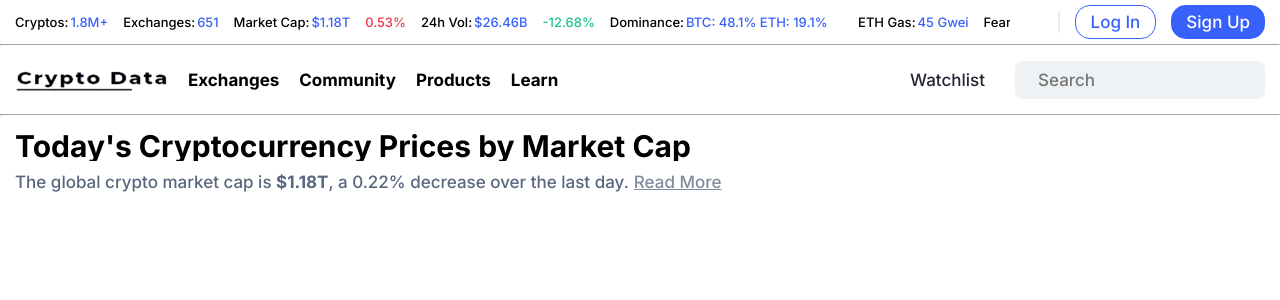
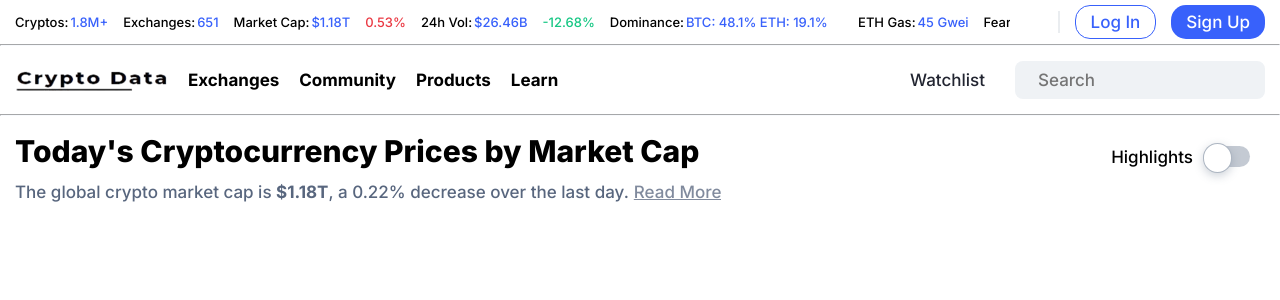
Before and after one commit to mouad-P7/Crypto-data, a React (Vite) app: page / in a window 1280 px wide. Shown: the top 300 px of the page. Built offline with nearby package versions, Linux system fonts and the light colour scheme; some icons are missing.

Commit message:
Create <Home/> Hero and <Highlights/>.

```diff
--- a/src/components/common/Hero.jsx
+++ b/src/components/common/Hero.jsx
@@ -8,7 +8,7 @@ export default function Hero({title, firstLine, children, ...restProps}) {
 
   return (
     <div className="Hero" {...restProps}>
-      <h3>{title}</h3>
+      <h1>{title}</h1>
       <p className='first-line-ctr'>
         {firstLine}
         {
--- a/src/components/common/styles/Hero.css
+++ b/src/components/common/styles/Hero.css
@@ -6,6 +6,6 @@
   cursor: pointer;
   text-decoration: underline;
   color: var(--text-gray);
-  user-select: 'none';
+  user-select: none;
   margin-left: 5px;
 }
--- /dev/null
+++ b/src/components/pages/Home/HighlightCard.jsx
@@ -0,0 +1,15 @@
+import { Link } from 'react-router-dom';
+import './styles/HighlightCard.css';
+
+
+export default function HighlightCard({title, link, children, ...restProps}) {
+  return (
+    <div className='highlight-card card' {...restProps}>
+      <div className="title-ctr">
+        <p className='title'>{title}</p>
+        {link && <Link to={link} className='blue-link'>More &gt;</Link>}
+      </div>
+      <div className="highlight-content">{children}</div>
+    </div>
+  );
+};
--- a/src/components/pages/Home/Home.jsx
+++ b/src/components/pages/Home/Home.jsx
@@ -1,8 +1,19 @@
+import { useState } from "react";
 import Hero from "../../common/Hero";
-// import '';
+import HighlightCard from "./HighlightCard";
+import { FaCircleInfo } from "react-icons/fa6";
+import './styles/Home.css';
 
 
 export default function Home() {
+  const [showHighlights, setShowHighlights] = useState(false);
+
+
+  function handleToggleSwitch(){
+    setShowHighlights(prevState => !prevState);
+  };
+
+
   return (
     <div id="Home" style={{ padding: '15px' }}>
       <div id="home-hero-ctr">
@@ -13,7 +24,19 @@ export default function Home() {
           <p>The total crypto market volume over the last 24 hours is <strong>$24.18B</strong>, which makes a 35.96% increase. The total volume in DeFi is currently <strong>$2.26B</strong>, <strong>9.33%</strong> of the total crypto market 24-hour volume. The volume of all stable coins is now <strong>$20.97B</strong>, which is <strong>86.73%</strong> of the total crypto market 24-hour volume.</p>
           <p>Bitcoin’s dominance is currently <strong>48.19%</strong>, an increase of 0.16% over the day.</p>
         </Hero>
+        <div className='toggle-ctr'>
+          <label htmlFor="hero-toggle" style={{ userSelect: 'none' }}>Highlights</label>
+          <input id='hero-toggle' className="switch" type="checkbox" checked={showHighlights} onChange={handleToggleSwitch} />
+        </div>
       </div>
+      {
+        showHighlights &&
+        <div id="hightlights-ctr">
+          <HighlightCard title='🔥 Trending' link='trending'/>
+          <HighlightCard title='⭐ Top Community Accounts' link='community'/>
+          <HighlightCard title={<><p>Fear & Greed Index</p><FaCircleInfo /></>} />
+        </div>
+      }
     </div>
   );
 };
--- /dev/null
+++ b/src/components/pages/Home/styles/HighlightCard.css
@@ -0,0 +1,16 @@
+.highlight-card{
+  height: 200px;
+  flex-grow: 1;
+  box-shadow: #58667e14 0px 4px 24px, #58667e1f 0px 1px 2px;
+}
+.title-ctr{
+  display: flex;
+  justify-content: space-between;
+  align-items: center;
+}
+.title-ctr *{
+  font-weight: 700;
+  display: flex;
+  align-items: center;
+  gap: 5px;
+}
--- /dev/null
+++ b/src/components/pages/Home/styles/Home.css
@@ -0,0 +1,60 @@
+#home-hero-ctr{
+  display: flex;
+  justify-content: space-between;
+}
+#hightlights-ctr{
+  padding: 10px 5px;
+  display: flex;
+  gap: 10px;
+  @media (width < 800px) {display: none;}
+}
+
+/*============ Toggle switch ============*/
+
+.toggle-ctr{
+  display: flex;
+  align-items: center;
+  align-self: flex-start;
+  overflow: visible;
+  margin-top: 10px;
+  @media (width < 800px) {display: none;}
+}
+.switch {
+  margin: 5px 15px;
+  position: relative;
+  height: 21px;
+  width: 42px;
+  overflow: visible;
+  appearance: none;
+  -webkit-appearance: none;
+  border-radius: 9999px;
+  background-color: rgba(100, 116, 139, 0.377);
+}
+.switch:checked {
+  background-color: var(--bg-blue);
+}
+.switch::before {
+  position: absolute;
+  content: "";
+  left: calc(1.5rem - 1.8rem);
+  top: calc(1.5rem - 1.65rem);
+  display: block;
+  height: 1.6rem;
+  width: 1.6rem;
+  cursor: pointer;
+  border: 1px solid rgba(100, 116, 139, 0.527);
+  border-radius: 9999px;
+  background-color: rgb(255, 255, 255);
+  box-shadow: 0 3px 10px rgba(100, 116, 139, 0.327);
+  transition: all .3s ease;
+}
+.switch:hover::before {
+  box-shadow: 0 0 0px 8px rgba(0, 0, 0, .15)
+}
+.switch:checked:hover::before {
+  box-shadow: 0 0 0px 8px rgba(236, 72, 153, .15)
+}
+.switch:checked:before {
+  transform: translateX(100%);
+  border-color: rgb(111, 83, 223);
+}
--- a/src/global.css
+++ b/src/global.css
@@ -52,8 +52,9 @@ strong{
   font-weight: 700;
 }
 .card{
-  padding: 20px;
-  border-radius: 5px;
+  padding: 15px;
+  border-radius: 15px;
+  @media (width < 1000px){padding: 10px;}
 }
 hr{
   padding: 0;
@@ -93,24 +94,24 @@ a:hover{
 h1, h2, h3, p{text-align: start;}
 h1{
   font-weight: 900;
-  font-size: 55px;
-  line-height: 70px;
-  @media (width < 1000px){font-size: 35px;}
-  @media (width < 450px){font-size: 30px;}
+  font-size: 30px;
+  line-height: 40px;
+  @media (width < 1000px){font-size: 24px;}
+  @media (width < 450px){font-size: 22px;}
 }
 h2{
   font-weight: 800;
-  font-size: 40px;
+  font-size: 24px;
   line-height: 50px;
-  @media (width < 1000px){font-size: 26px;}
-  @media (width < 450px){font-size: 24px;}
+  @media (width < 1000px){font-size: 22px;}
+  @media (width < 450px){font-size: 20px;}
 }
 h3{
   font-weight: 700;
-  font-size: 30px;
-  line-height: 30px;
-  @media (width < 1000px){font-size: 24px;}
-  @media (width < 450px){font-size: px;}
+  font-size: 20px;
+  line-height: 40px;
+  @media (width < 1000px){font-size: 19px;}
+  @media (width < 450px){font-size: 18px;}
 }
 
 /*------------ Scroll Bar --------------*/
```
